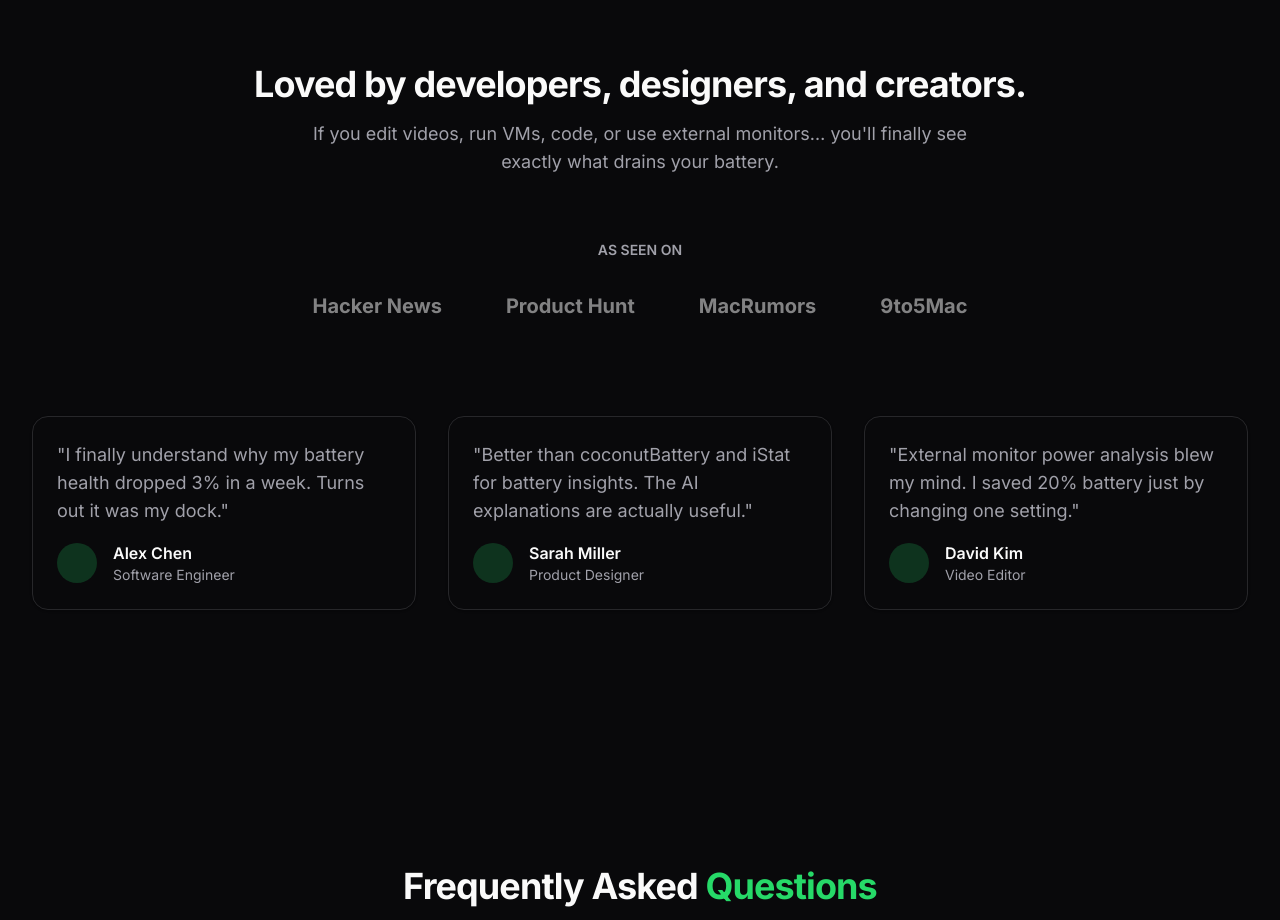
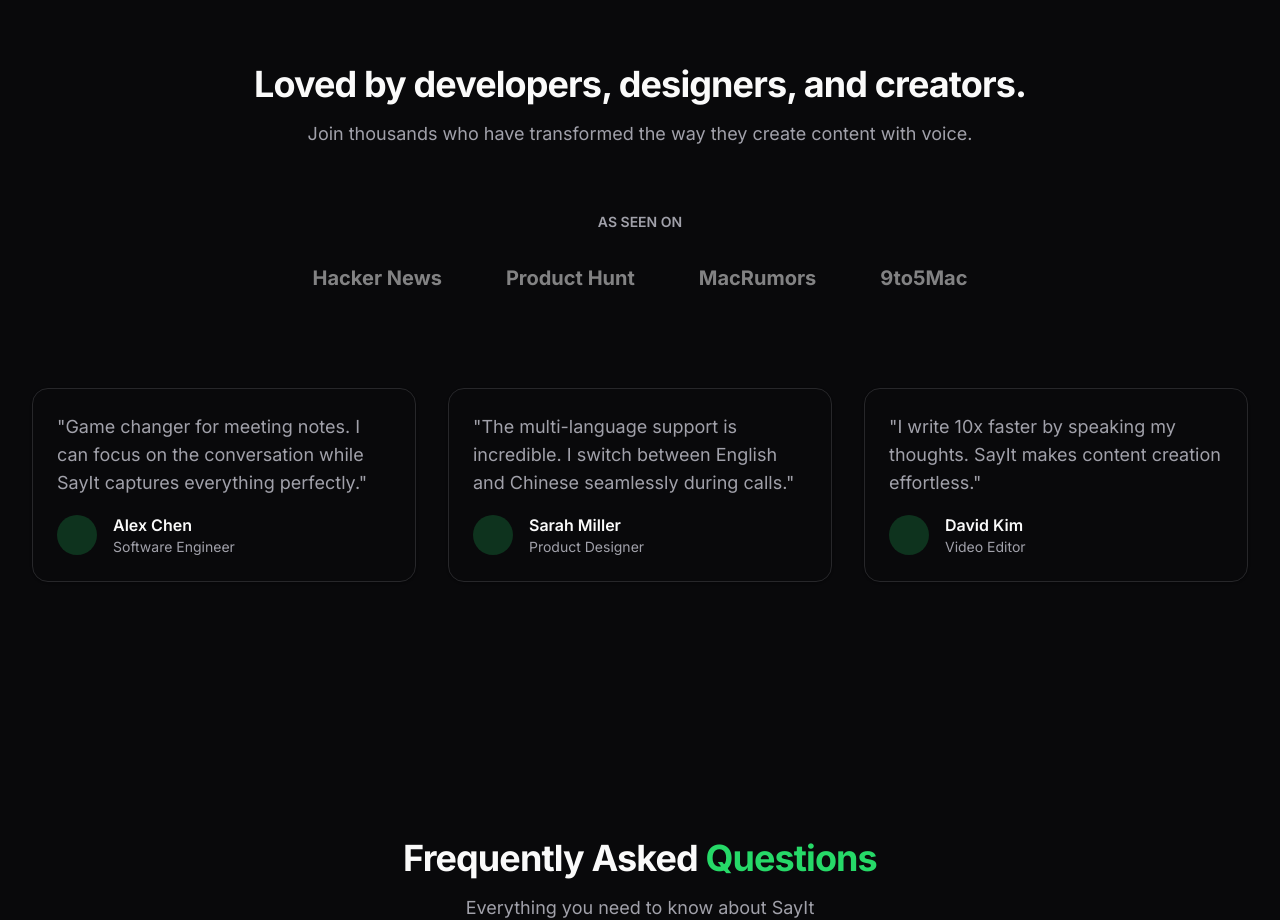
Before and after one commit to cestivan/sayit-landing, a Next.js app: page / in a window 1280 px wide. Shown: the part 4020-4940 px from the top of the page. Built offline with nearby package versions, Linux system fonts and the light colour scheme; no server answers.

Commit message:
Fix: Remove BatteryMe content from SayIt landing page
- Replace battery-related testimonials with voice-to-text focused quotes
- Update social proof description to focus on content creation
- Maintain consistent messaging around speech transcription

```diff
--- a/src/components/social-proof.tsx
+++ b/src/components/social-proof.tsx
@@ -10,7 +10,7 @@ export function SocialProof() {
                     Loved by developers, designers, and creators.
                 </h2>
                 <p className="text-lg text-muted-foreground max-w-2xl mx-auto">
-                    If you edit videos, run VMs, code, or use external monitors… you&apos;ll finally see exactly what drains your battery.
+                    Join thousands who have transformed the way they create content with voice.
                 </p>
             </div>
 
@@ -56,17 +56,17 @@ export function SocialProof() {
 
 const testimonials = [
     {
-        quote: "I finally understand why my battery health dropped 3% in a week. Turns out it was my dock.",
+        quote: "Game changer for meeting notes. I can focus on the conversation while SayIt captures everything perfectly.",
         author: "Alex Chen",
         role: "Software Engineer",
     },
     {
-        quote: "Better than coconutBattery and iStat for battery insights. The AI explanations are actually useful.",
+        quote: "The multi-language support is incredible. I switch between English and Chinese seamlessly during calls.",
         author: "Sarah Miller",
         role: "Product Designer",
     },
     {
-        quote: "External monitor power analysis blew my mind. I saved 20% battery just by changing one setting.",
+        quote: "I write 10x faster by speaking my thoughts. SayIt makes content creation effortless.",
         author: "David Kim",
         role: "Video Editor",
     },
```
